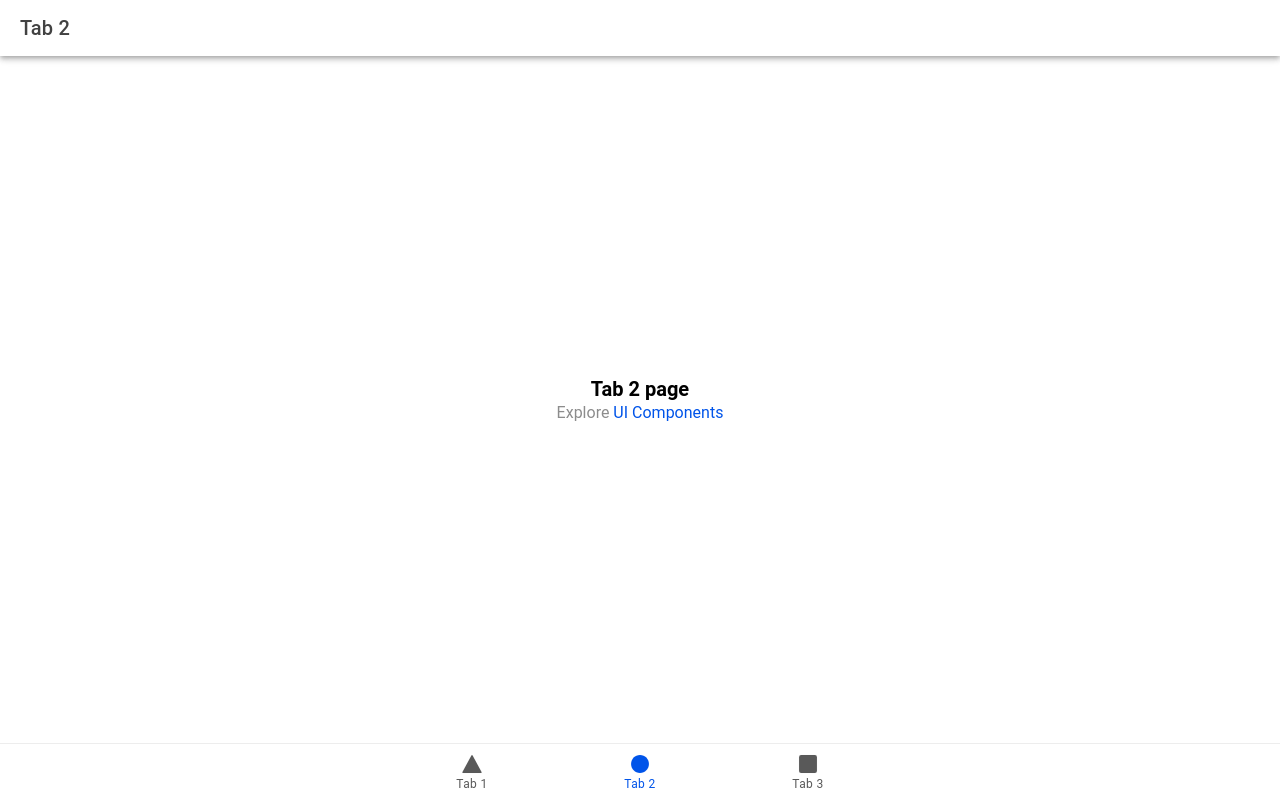
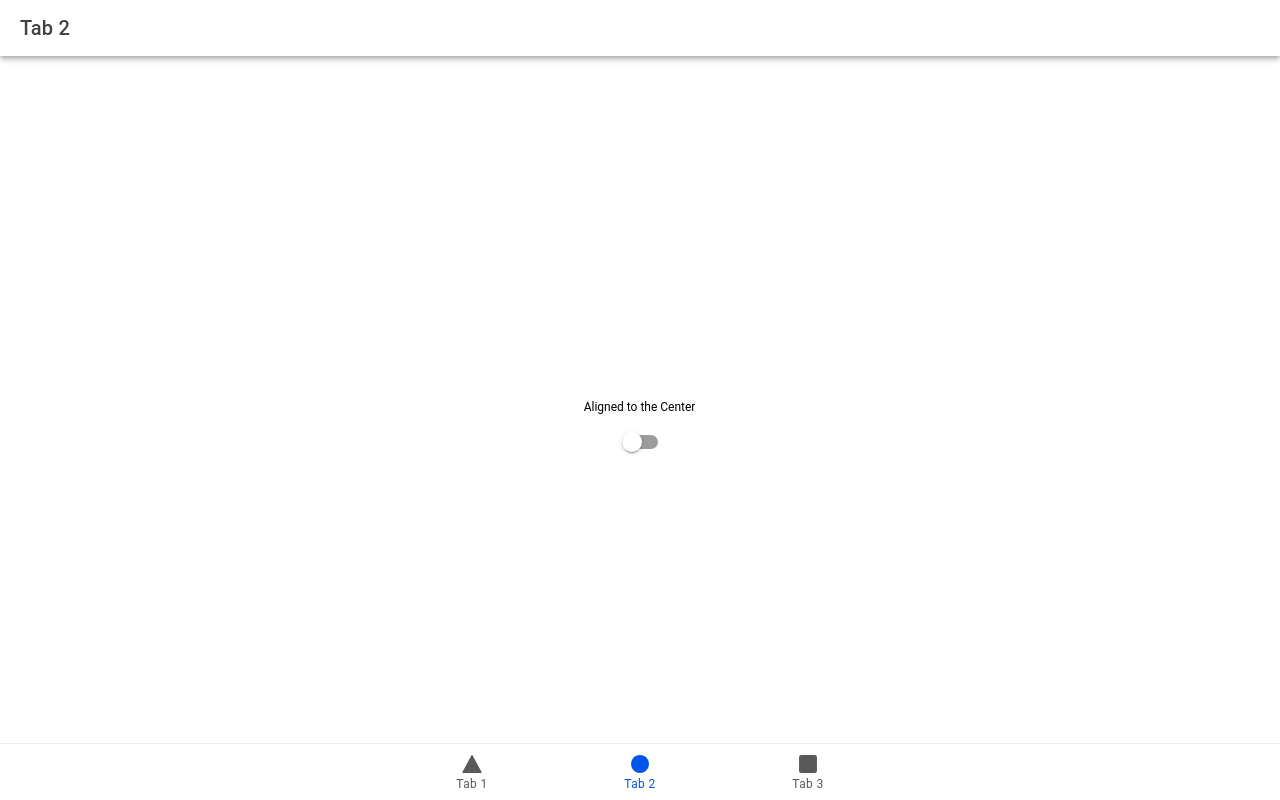
Before and after one commit to Vamabam/energy-master, a React (Vite) app: page /tab2 in a window 1280 px wide. Built offline with nearby package versions, Linux system fonts and the light colour scheme; no server answers; what aws-amplify would draw is missing.

Commit message:
Added barebones toggle function

```diff
--- a/src/pages/Tab2.tsx
+++ b/src/pages/Tab2.tsx
@@ -1,8 +1,25 @@
-import { IonContent, IonHeader, IonPage, IonTitle, IonToolbar } from '@ionic/react';
+import { IonContent, IonHeader, IonPage, IonTitle, IonToolbar} from '@ionic/react';
 import ExploreContainer from '../components/ExploreContainer';
+import { useState } from 'react';
+import { IonToggle } from '@ionic/react';
 import './Tab2.css';
 
+import {switchOn, switchOff} from './PubSubButton'
+import { fetchAuthSession } from 'aws-amplify/auth';
+
 const Tab2: React.FC = () => {
+  const [isChecked, setIsChecked] = useState(false);
+
+  const handleToggleChange = (event) => {
+    const checked = event.detail.checked;
+    setIsChecked(checked);
+    if (checked) {
+      switchOn();
+    } else {
+      switchOff();
+    };
+  };
+
   return (
     <IonPage>
       <IonHeader>
@@ -16,7 +33,13 @@ const Tab2: React.FC = () => {
             <IonTitle size="large">Tab 2</IonTitle>
           </IonToolbar>
         </IonHeader>
-        <ExploreContainer name="Tab 2 page" />
+      </IonContent>
+      <IonContent>
+        <IonToggle labelPlacement="stacked" alignment="center" name='Plug1Toggle'
+          onIonChange={handleToggleChange}>
+
+          Aligned to the Center
+        </IonToggle>
       </IonContent>
     </IonPage>
   );
```
Also changed, not shown: src/pages/ToggleFunc.tsx (added, +28 -0 lines).
